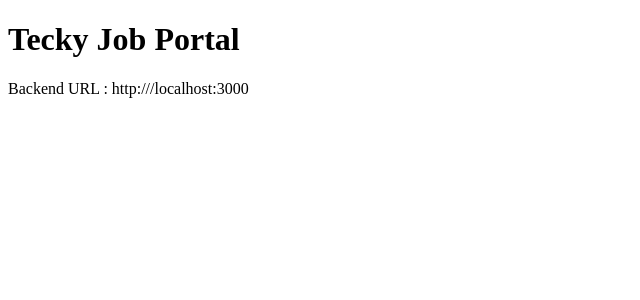
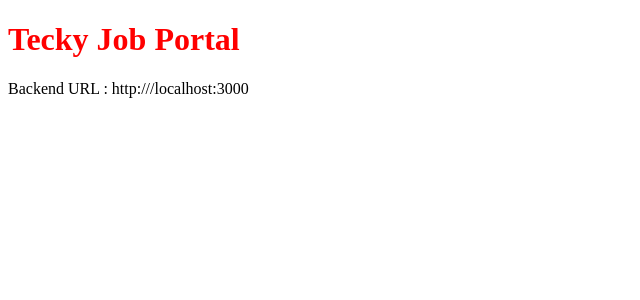
Before and after one commit to Andrew-Shek-Dev/job-portal-test, a Next.js app: page / in a window 1280 px wide. Shown: the top 300 px of the page, without its empty margins (0-640 px from the left). Built offline with nearby package versions, Linux system fonts and the light colour scheme.

Commit message:
[Next JS] Intro

```diff
--- a/src/pages/index.tsx
+++ b/src/pages/index.tsx
@@ -1,9 +1,10 @@
 import React from 'react';
+import styles from '../styles/index.module.css'
 
 const Home = () => {
   return (
     <>
-      <h1>Tecky Job Portal</h1>
+      <h1 className={styles.title}>Tecky Job Portal</h1>
       <div>Backend URL : {process.env.BACKEND_URL}</div>
     </>
   );
--- /dev/null
+++ b/src/styles/index.module.css
@@ -0,0 +1,3 @@
+.title{
+    color:red;
+}
```
Also changed, not shown: 1 other file (tests, documents, lock files or other folders).
